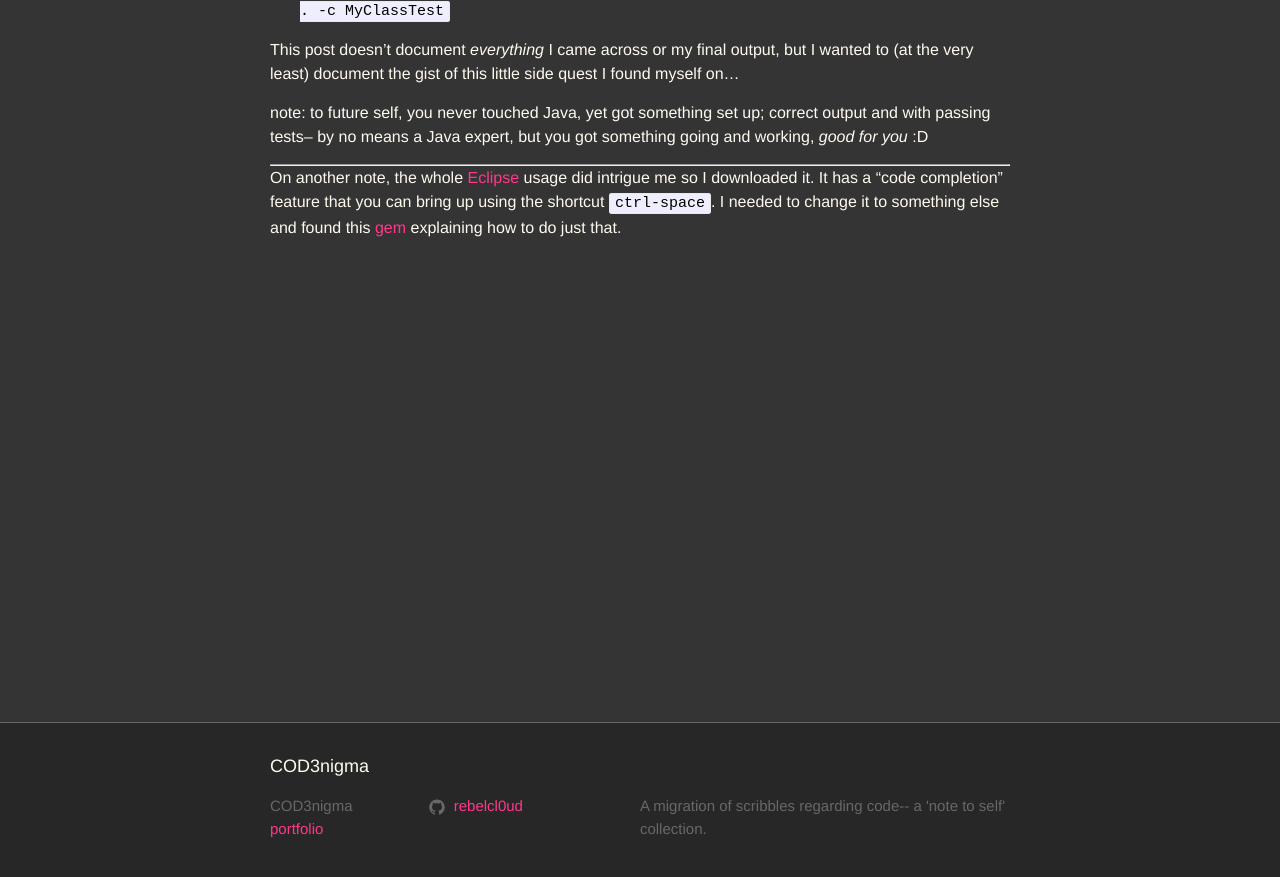
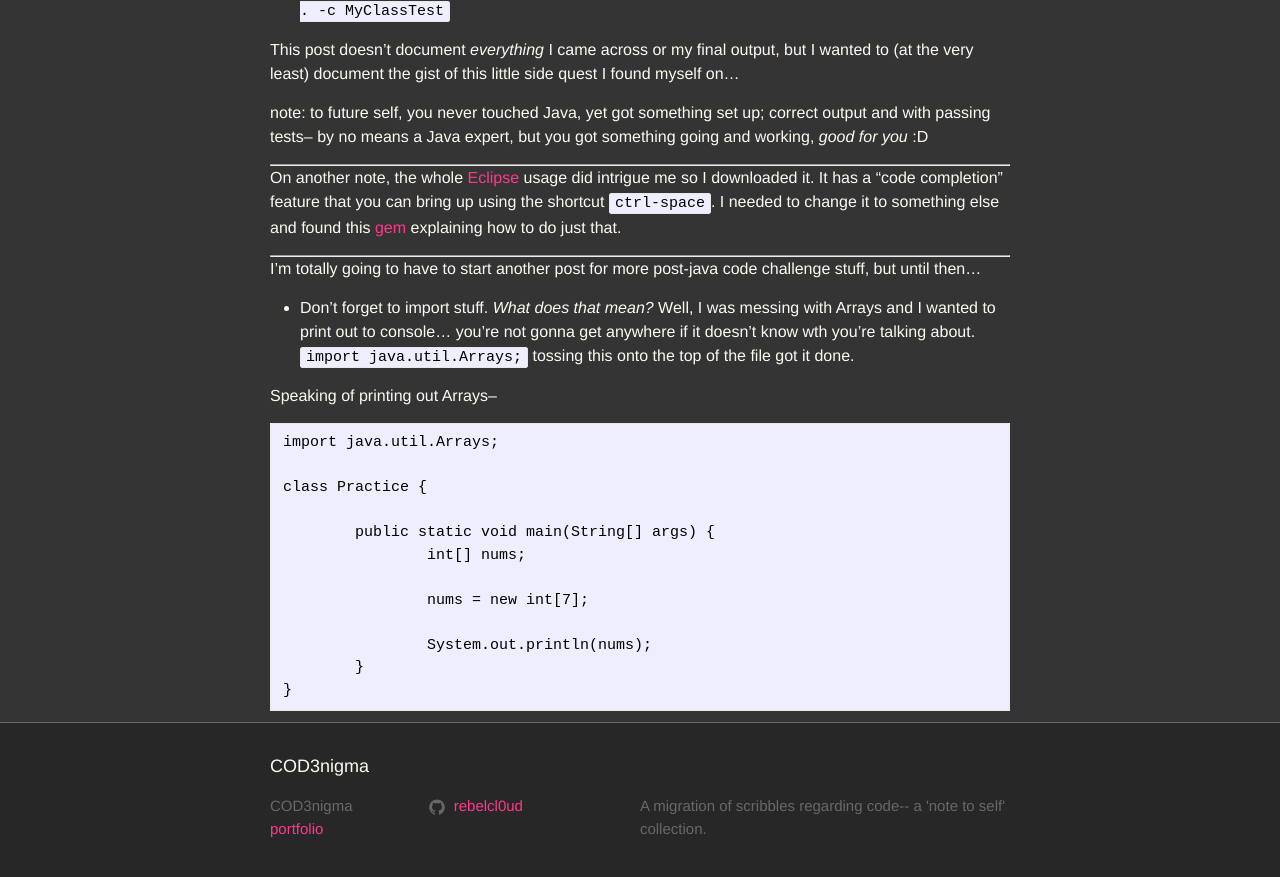
Before and after one commit to rebelcl0ud/blog, a Jekyll site: the page built from _posts/2019-02-14-[62]-code-test-in-java.markdown, in a window 1280 px wide and 900 px high, scrolled down 1279 px. Shown: the top 877 px of the window. Built offline with Jekyll 4.4.1, drawn with Linux system fonts in a browser that asks for light colours.

Commit message:
update: add section on import and print; Arrays

````diff
--- a/_posts/2019-02-14-[62]-code-test-in-java.markdown
+++ b/_posts/2019-02-14-[62]-code-test-in-java.markdown
@@ -44,3 +44,25 @@ note: to future self, you never touched Java, yet got something set up; correct
 - - -
 
 On another note, the whole [Eclipse](https://www.eclipse.org/downloads/) usage did intrigue me so I downloaded it. It has a "code completion" feature that you can bring up using the shortcut `ctrl-space`. I needed to change it to something else and found this [gem](https://www.stefaanlippens.net/code_completion_shortcut_eclipse_osx/) explaining how to do just that.
+
+- - -
+I'm totally going to have to start another post for more post-java code challenge stuff, but until then...
+
+  - Don't forget to import stuff. *What does that mean?* Well, I was messing with Arrays and I wanted to print out to console... you're not gonna get anywhere if it doesn't know wth you're talking about. `import java.util.Arrays;` tossing this onto the top of the file got it done.
+
+Speaking of printing out Arrays--
+```
+import java.util.Arrays;
+
+class Practice {
+
+	public static void main(String[] args) {
+		int[] nums;
+
+		nums = new int[7];
+
+		System.out.println(nums);
+	}
+}
+```
+That^ outputs `[I@677327b6`. To get `[0, 0, 0, 0, 0, 0, 0]` => `System.out.println(Arrays.toString(nums));`
````
